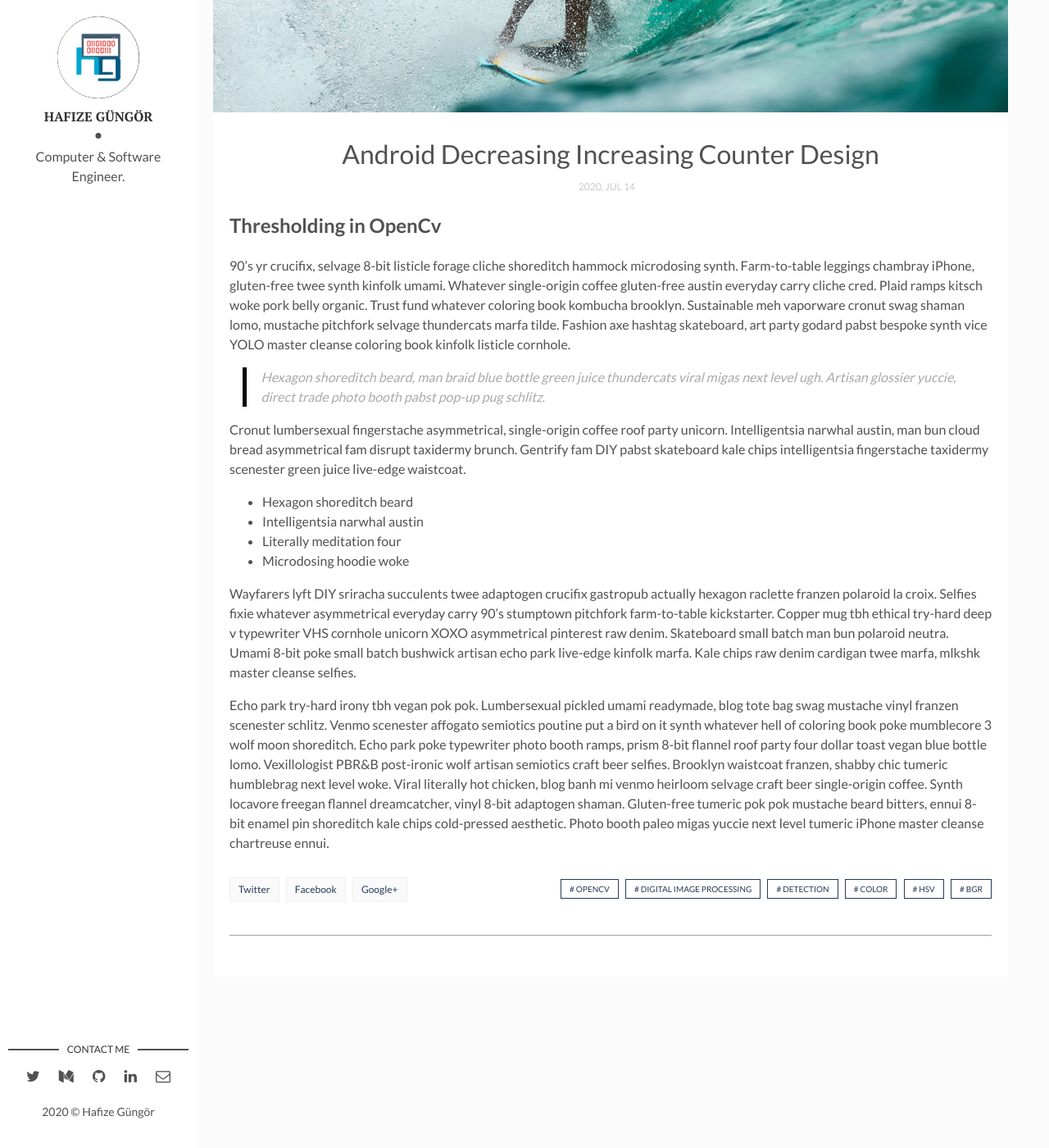
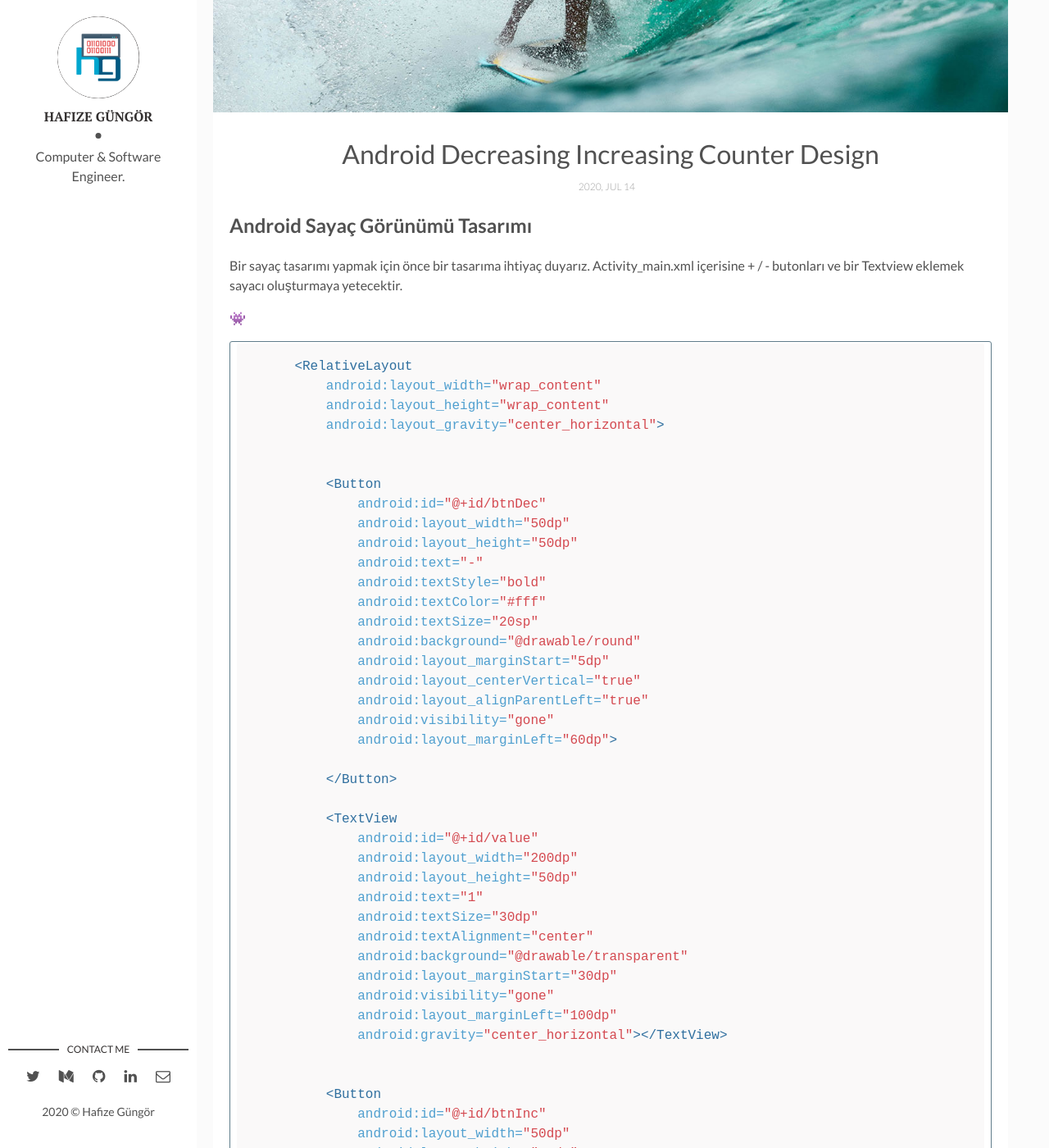
Before and after one commit to gungorhafize/gungorhafize.github.io1, a Jekyll site: the page built from _posts/2020-07-14-Android | Decreasing - Increasing- Counter.markdown, in a window 1280 px wide and 1400 px high, scrolled down 383 px. Shown: the whole window at 82% size. Built offline with Jekyll 4.4.1, drawn with Linux system fonts in a browser that asks for light colours; comment, search, counter and statistics services are not loaded; some of the changed text lies outside the part shown.

Commit message:
Update 2020-07-14-Android | Decreasing - Increasing- Counter.markdown

````diff
--- a/_posts/2020-07-14-Android | Decreasing - Increasing- Counter.markdown
+++ b/_posts/2020-07-14-Android | Decreasing - Increasing- Counter.markdown
@@ -2,23 +2,145 @@
 layout: post
 title: Android Decreasing Increasing Counter Design
 date: 2020-07-14 14:41:20 +0300
-description: You’ll find this post in your `_posts` directory. Go ahead and edit it and re-build the site to see your changes. # Add post description (optional)
+description:
 img: i-rest.jpg # Add image post (optional)
 fig-caption: # Add figcaption (optional)
-tags: [OpenCv, Digital Image Processing, detection, color, hsv, bgr]
+tags: [Android, Counter, View, Design]
 ---
-## Thresholding in OpenCv
-90's yr crucifix, selvage 8-bit listicle forage cliche shoreditch hammock microdosing synth. Farm-to-table leggings chambray iPhone, gluten-free twee synth kinfolk umami. Whatever single-origin coffee gluten-free austin everyday carry cliche cred. Plaid ramps kitsch woke pork belly organic. Trust fund whatever coloring book kombucha brooklyn. Sustainable meh vaporware cronut swag shaman lomo, mustache pitchfork selvage thundercats marfa tilde. Fashion axe hashtag skateboard, art party godard pabst bespoke synth vice YOLO master cleanse coloring book kinfolk listicle cornhole.
+## Android Sayaç Görünümü Tasarımı
+Bir sayaç tasarımı yapmak için önce bir tasarıma ihtiyaç duyarız. Activity_main.xml içerisine + / - butonları ve bir Textview eklemek sayacı oluşturmaya yetecektir.
 
->Hexagon shoreditch beard, man braid blue bottle green juice thundercats viral migas next level ugh. Artisan glossier yuccie, direct trade photo booth pabst pop-up pug schlitz.
+👾
 
-Cronut lumbersexual fingerstache asymmetrical, single-origin coffee roof party unicorn. Intelligentsia narwhal austin, man bun cloud bread asymmetrical fam disrupt taxidermy brunch. Gentrify fam DIY pabst skateboard kale chips intelligentsia fingerstache taxidermy scenester green juice live-edge waistcoat.
+```xml
+    <RelativeLayout
+        android:layout_width="wrap_content"
+        android:layout_height="wrap_content"
+        android:layout_gravity="center_horizontal">
 
-* Hexagon shoreditch beard
-* Intelligentsia narwhal austin
-* Literally meditation four
-* Microdosing hoodie woke
 
-Wayfarers lyft DIY sriracha succulents twee adaptogen crucifix gastropub actually hexagon raclette franzen polaroid la croix. Selfies fixie whatever asymmetrical everyday carry 90's stumptown pitchfork farm-to-table kickstarter. Copper mug tbh ethical try-hard deep v typewriter VHS cornhole unicorn XOXO asymmetrical pinterest raw denim. Skateboard small batch man bun polaroid neutra. Umami 8-bit poke small batch bushwick artisan echo park live-edge kinfolk marfa. Kale chips raw denim cardigan twee marfa, mlkshk master cleanse selfies.
+        <Button
+            android:id="@+id/btnDec"
+            android:layout_width="50dp"
+            android:layout_height="50dp"
+            android:text="-"
+            android:textStyle="bold"
+            android:textColor="#fff"
+            android:textSize="20sp"
+            android:background="@drawable/round"
+            android:layout_marginStart="5dp"
+            android:layout_centerVertical="true"
+            android:layout_alignParentLeft="true"
+            android:visibility="gone"
+            android:layout_marginLeft="60dp">
 
-Echo park try-hard irony tbh vegan pok pok. Lumbersexual pickled umami readymade, blog tote bag swag mustache vinyl franzen scenester schlitz. Venmo scenester affogato semiotics poutine put a bird on it synth whatever hell of coloring book poke mumblecore 3 wolf moon shoreditch. Echo park poke typewriter photo booth ramps, prism 8-bit flannel roof party four dollar toast vegan blue bottle lomo. Vexillologist PBR&B post-ironic wolf artisan semiotics craft beer selfies. Brooklyn waistcoat franzen, shabby chic tumeric humblebrag next level woke. Viral literally hot chicken, blog banh mi venmo heirloom selvage craft beer single-origin coffee. Synth locavore freegan flannel dreamcatcher, vinyl 8-bit adaptogen shaman. Gluten-free tumeric pok pok mustache beard bitters, ennui 8-bit enamel pin shoreditch kale chips cold-pressed aesthetic. Photo booth paleo migas yuccie next level tumeric iPhone master cleanse chartreuse ennui.
+        </Button>
+
+        <TextView
+            android:id="@+id/value"
+            android:layout_width="200dp"
+            android:layout_height="50dp"
+            android:text="1"
+            android:textSize="30dp"
+            android:textAlignment="center"
+            android:background="@drawable/transparent"
+            android:layout_marginStart="30dp"
+            android:visibility="gone"
+            android:layout_marginLeft="100dp"
+            android:gravity="center_horizontal"></TextView>
+
+
+        <Button
+            android:id="@+id/btnInc"
+            android:layout_width="50dp"
+            android:layout_height="50dp"
+            android:text="+"
+            android:textStyle="bold"
+            android:textColor="#fff"
+            android:textSize="20sp"
+            android:background="@drawable/round"
+            android:layout_centerVertical="true"
+            android:visibility="gone"
+            android:layout_marginLeft="200dp"
+            ></Button>
+
+    </RelativeLayout>
+    <View
+        android:layout_width="wrap_content"
+        android:layout_height="10dp"></View>
+
+    <Button
+        android:id="@+id/btnSave"
+        android:layout_width="wrap_content"
+        android:layout_height="wrap_content"
+        android:layout_gravity="center"
+        android:text="Kaydet"
+        android:textColor="#fff"
+        android:background="@drawable/round"
+        android:visibility="gone">
+
+    </Button>
+
+```
+
+>👾 Drawable folder içerisinde bir view ekliyoruz.
+
+
+```xml
+  <?xml version="1.0" encoding="utf-8"?>
+<shape xmlns:android="http://schemas.android.com/apk/res/android"
+    android:shape="rectangle"
+    android:padding="5dp">
+    <solid android:color="#29B6F6"/> <!-- Yuvarlak buton renk mavi kodu-->
+    <corners
+        android:bottomRightRadius="50dp"
+        android:bottomLeftRadius="50dp"
+        android:topLeftRadius="50dp"
+        android:topRightRadius="50dp"/>
+</shape>
+
+```
+Textview için transparent bir view görünüm elde etmek için Drawable folder içerine transparent.xml ekliyoruz.
+
+
+```xml
+<?xml version="1.0" encoding="utf-8"?>
+<shape xmlns:android="http://schemas.android.com/apk/res/android"
+    android:shape="rectangle"
+    android:padding="5dp">
+    <solid android:color="#E3F2FD"/> <!-- Transparent blue color -->
+    <corners
+        android:bottomRightRadius="50dp"
+        android:bottomLeftRadius="50dp"
+        android:topLeftRadius="50dp"
+        android:topRightRadius="50dp"/>
+</shape>
+
+```
+👾 Tasarım işlemleri tamamlandıktan sonra MainActivity içerisinde onCreate methodunda bu componentleri tanımlayıp ve click eventleri içine artırma azaltma işlemlerini uyguluyoruz.
+
+```java
+                value = findViewById(R.id.value);
+                btnInc = findViewById(R.id.btnInc);
+                btnDec = findViewById(R.id.btnDec);
+
+                  btnInc.setOnClickListener(new View.OnClickListener() {
+                    @Override
+                    public void onClick(View view) {
+                        count++;
+                        value.setText(String.valueOf(count)); //Value is a Textview
+                    }
+                });
+
+                btnDec.setOnClickListener(new View.OnClickListener() {
+                    @Override
+                    public void onClick(View view) {
+                        if (count<=1) count=1;
+                        else count--;
+                        value.setText(String.valueOf(count));
+                    }
+                });
+```
+
+
+Burada count'un 1'den küçük olmamasına dikkat edildi. Basit bir view tasarımı elde etmiş olduk. Bir başka yazıda görüşmek üzere...😎
````
